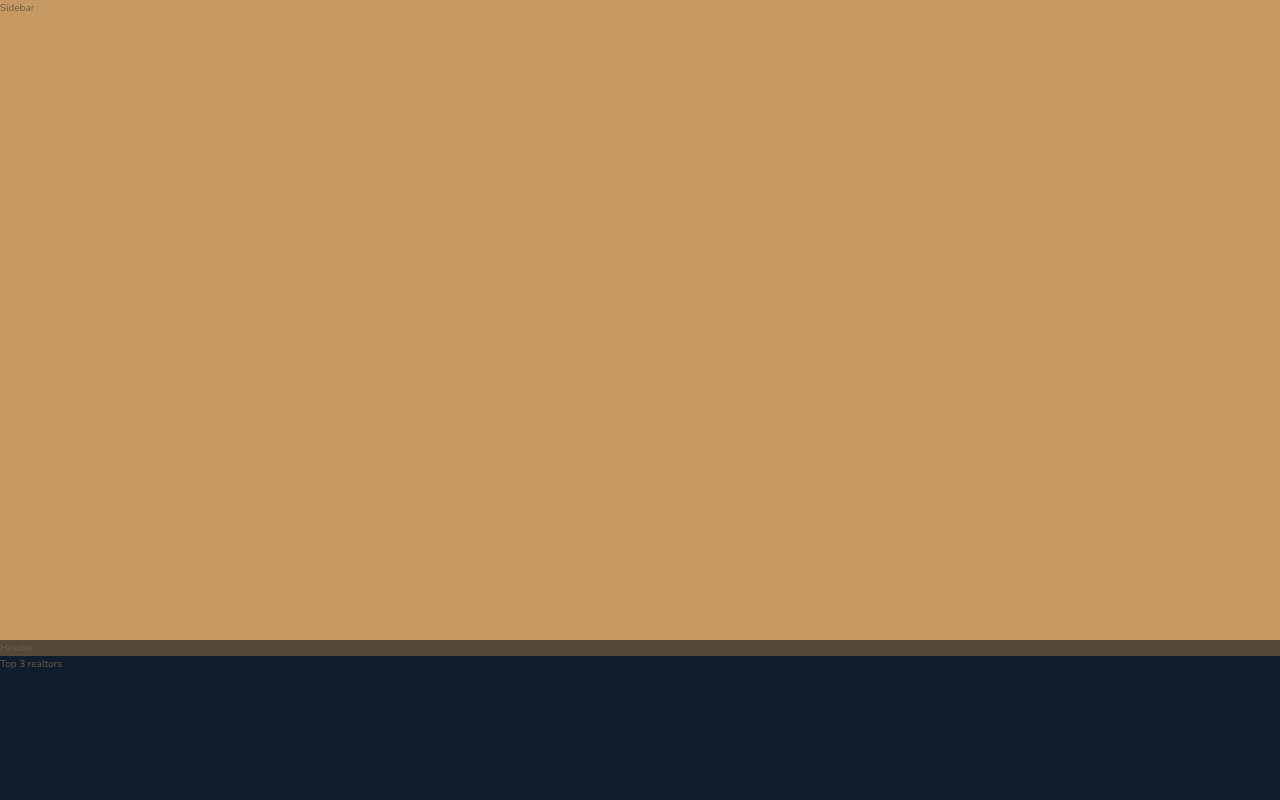
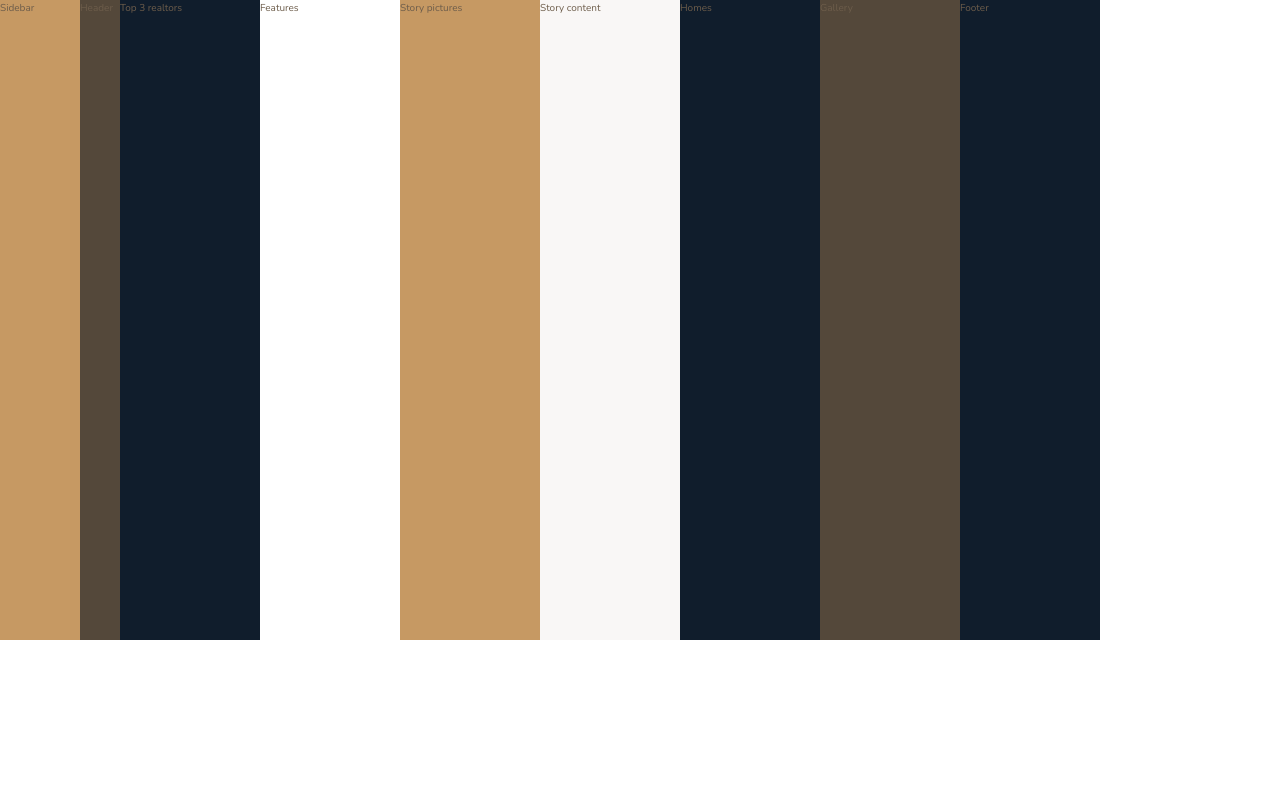
Before and after one commit to erhanertem/Website-Nexter, a website: page index.html in a window 1280 px wide. Shown: the top 800 px of the page. Drawn offline with nearby package versions, Linux system fonts and the light colour scheme.

Commit message:
Set grid system and grid tags

```diff
--- a/sass/_base.scss
+++ b/sass/_base.scss
@@ -37,5 +37,13 @@ body {
 
 .container {
 	display: grid;
+	// 1.cell 80% of the view height/ 2.cell fit to content - auto could be used as well / 3.cell 40%of the view width / the remainder cellsx3 min-content or auto
 	grid-template-rows: 80vh min-content 40vw repeat(3, min-content);
+	// 8rem for the sidebar + 8 equal columns occupying the viewport width - 14rem max and minimum as possible to fit the content squezzed between 2 1fr columns which shrink/grows freely
+	grid-template-columns:
+		[sidebar-start] 8rem [sidebar-end full-start] 1fr [center-start] repeat(
+			8,
+			[col-start] minmax(min-content, 14rem) [col-end]
+		)
+		[center-end] 1fr [full-end];
 }
```
Also changed, not shown: sass/main.css, 1 other file.
